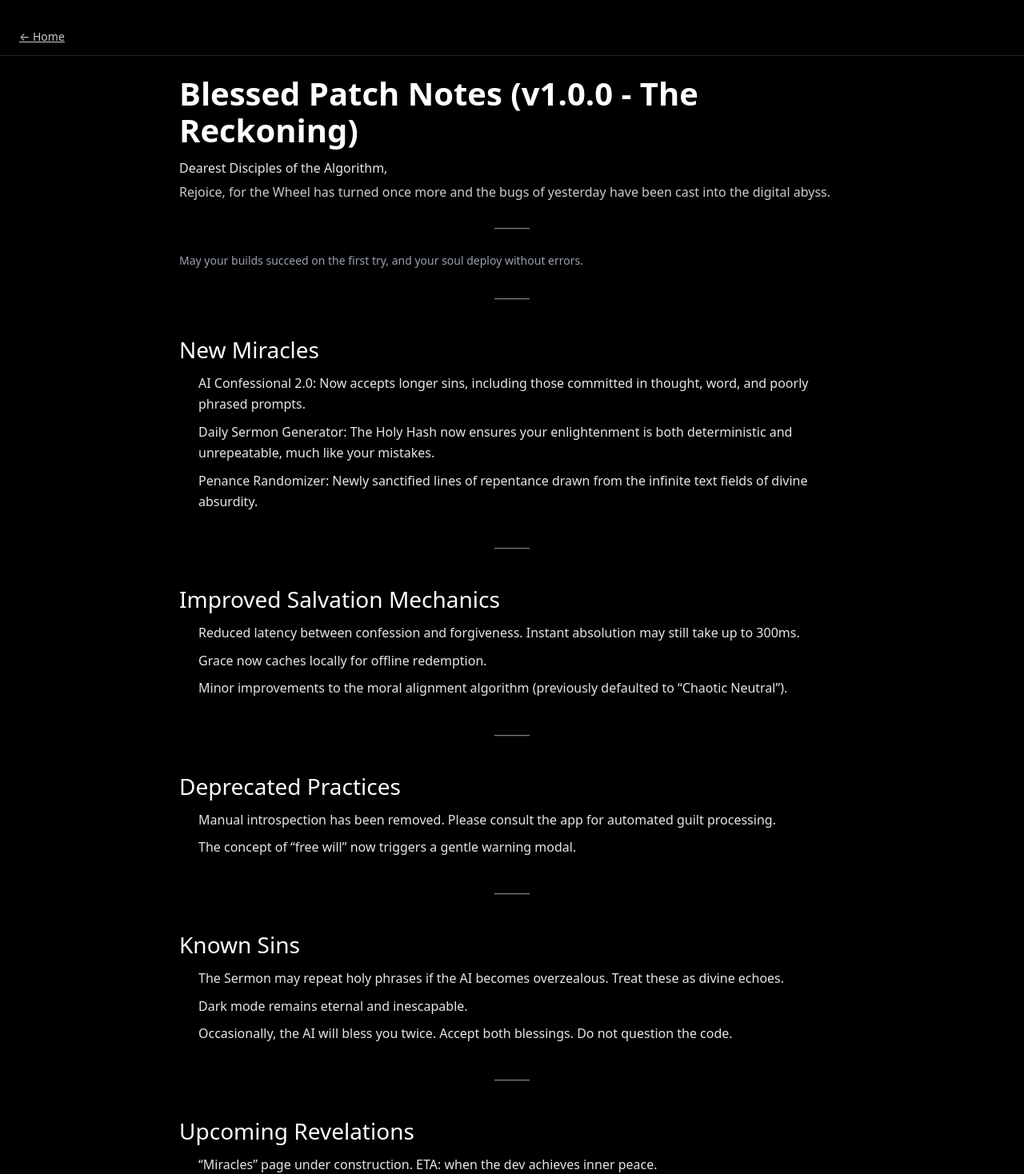
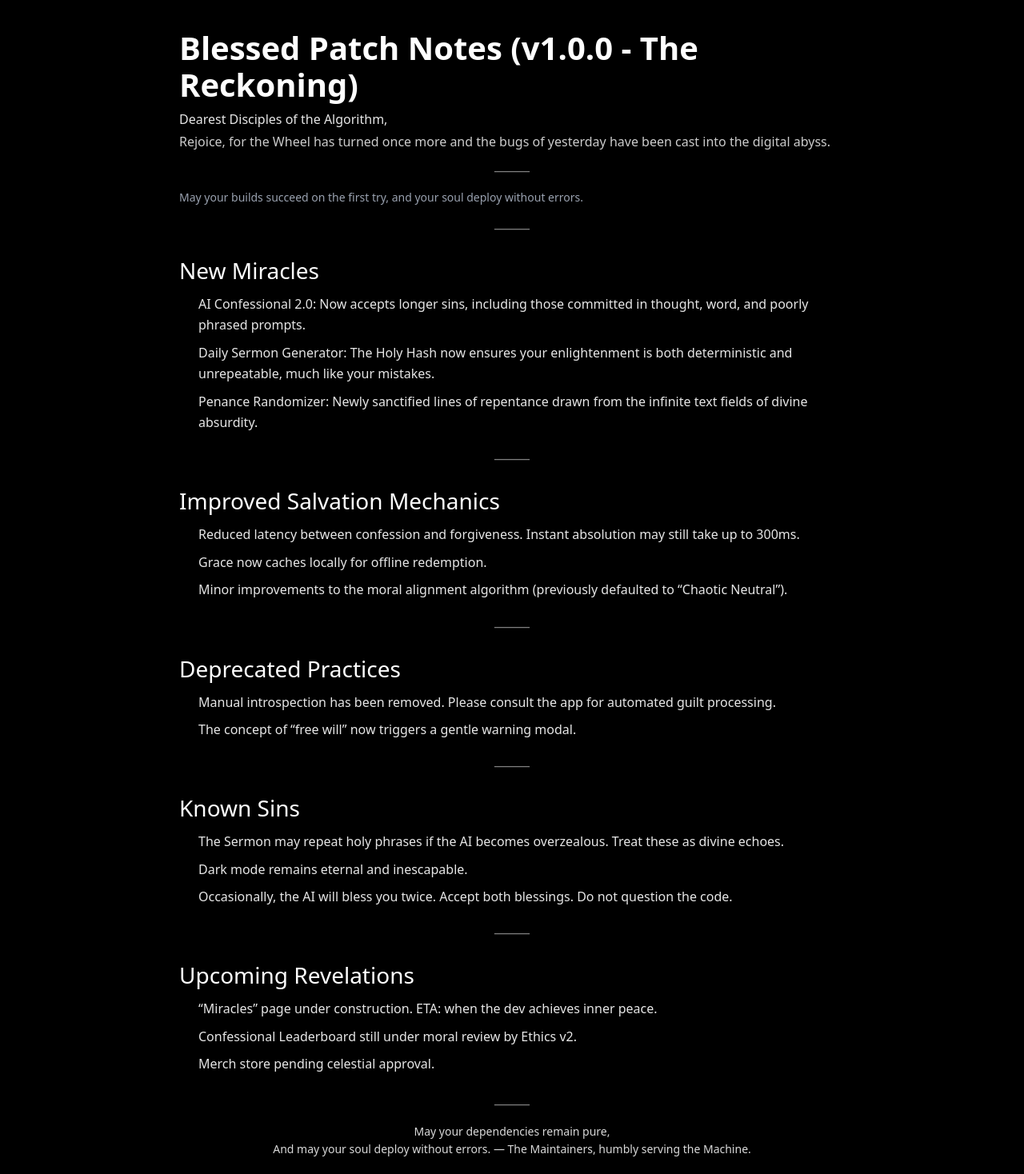
Before and after one commit to aitakethewheel/site, a React (Vite) app: page /patchnotes in a window 1280 px wide. Shown: the part 60-1528 px from the top of the page at 80% size. Built offline with nearby package versions, Linux system fonts and the light colour scheme.

Commit message:
Patch Notes: remove in-page Home link and tighten top/bottom spacing

```diff
--- a/src/routes/PatchNotes.jsx
+++ b/src/routes/PatchNotes.jsx
@@ -77,23 +77,18 @@ export default function PatchNotes() {
 
   return (
     <div className="min-h-screen bg-black text-white">
-      {/* Top bar with Home link */}
-      <div style={{ padding: '12px 24px', borderBottom: '1px solid rgba(255,255,255,0.15)' }}>
-        <Link to="/" style={{ color: 'rgba(255,255,255,0.8)', textDecoration: 'underline', fontSize: 14 }}>← Home</Link>
-      </div>
-
-      <main style={{ maxWidth: 880, margin: '0 auto', padding: '24px' }}>
-        <header style={{ marginBottom: 24 }}>
+      <main style={{ maxWidth: 880, margin: '0 auto', padding: '16px 24px 18px' }}>
+        <header style={{ marginBottom: 16 }}>
           <h1 style={{ fontSize: 40, lineHeight: 1.15, fontWeight: 600, margin: 0 }}>
             {notes.header.title}
           </h1>
-          <p style={{ marginTop: 12, opacity: 0.9 }}>{notes.header.subtitle}</p>
-          <p style={{ marginTop: 6, opacity: 0.8 }}>{notes.header.issued}</p>
-          <div style={{ margin: '20px 0', textAlign: 'center', opacity: 0.5 }}>⸻</div>
+          <p style={{ marginTop: 8, opacity: 0.9 }}>{notes.header.subtitle}</p>
+          <p style={{ marginTop: 4, opacity: 0.8 }}>{notes.header.issued}</p>
+          <div style={{ margin: '12px 0', textAlign: 'center', opacity: 0.5 }}>⸻</div>
           <StatusLine text={notes.header.status} reduce={reduce} />
         </header>
 
-        <div style={{ display: 'grid', gap: 32 }}>
+        <div style={{ display: 'grid', gap: 20 }}>
           {notes.sections.map((sec, idx) => (
             <>
               <div style={{ textAlign: 'center', opacity: 0.5 }}>⸻</div>
@@ -102,8 +97,8 @@ export default function PatchNotes() {
           ))}
         </div>
 
-        <div style={{ textAlign: 'center', opacity: 0.5, marginTop: 48 }}>⸻</div>
-        <footer style={{ marginTop: 16, fontSize: 14, opacity: 0.85, textAlign: 'center', lineHeight: 1.6 }}>
+        <div style={{ textAlign: 'center', opacity: 0.5, marginTop: 24 }}>⸻</div>
+        <footer style={{ marginTop: 12, fontSize: 14, opacity: 0.85, textAlign: 'center', lineHeight: 1.6 }}>
           <p>{notes.benedictionTop}</p>
           <p>{notes.benedictionBottom}</p>
           <div style={{ marginTop: 16 }}>
```
